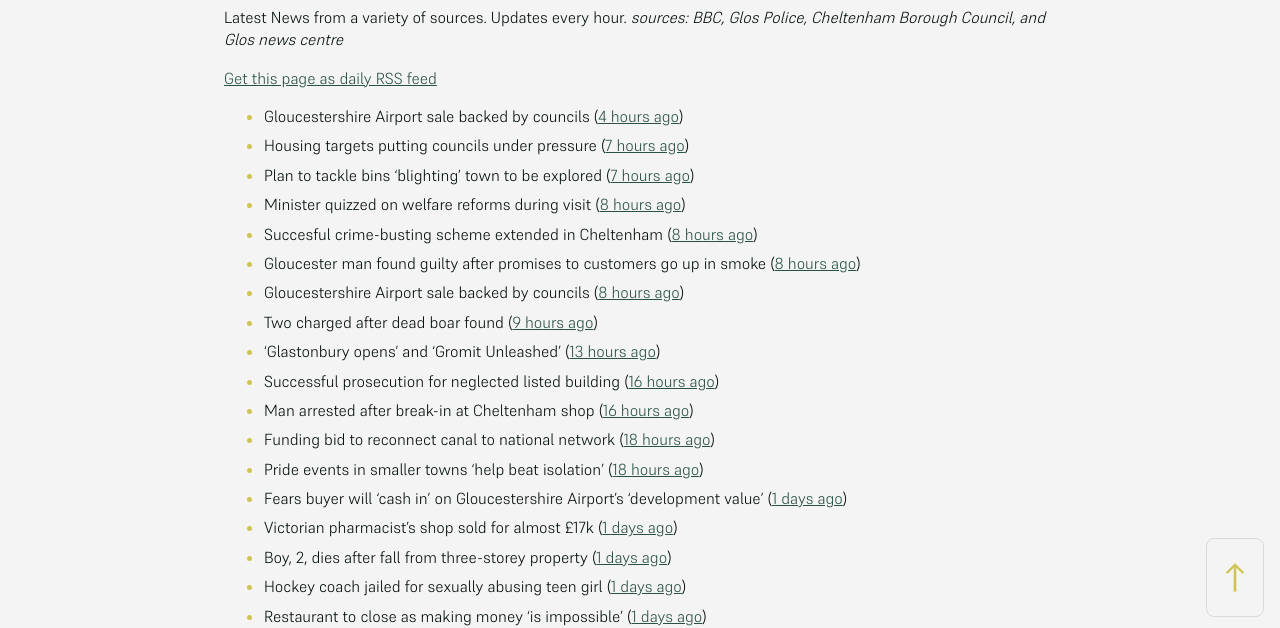
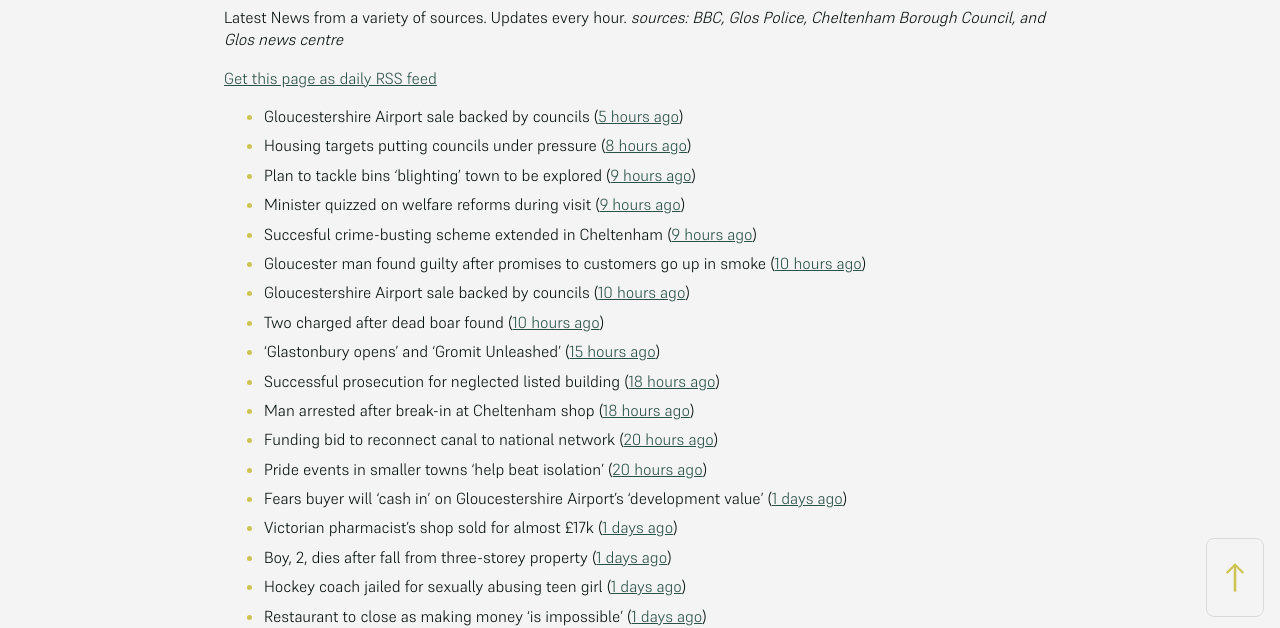
Before and after one commit to mat-0/cheltenham-open-data, a Jekyll site: the page built from _pages/news.md, in a window 1280 px wide. Shown: the part 267-895 px from the top of the page. Built offline with Jekyll 4.4.1, drawn with Linux system fonts in a browser that asks for light colours.

Commit message:
Updated 2025-06-27 01:24:32

```diff
--- a/_pages/news.md
+++ b/_pages/news.md
@@ -12,19 +12,19 @@ _sources: BBC, Glos Police, Cheltenham Borough Council, and Glos news centre_
 [Get this page as daily RSS feed](/daily.rss)
 
 <!-- news_marker starts -->
-- Gloucestershire Airport sale backed by councils ([4 hours ago](https://gloucesternewscentre.co.uk/gloucestershire-airport-sale-backed-by-councils/))
-- Housing targets putting councils under pressure ([7 hours ago](https://www.bbc.com/news/articles/c3en9q19k03o))
-- Plan to tackle bins 'blighting' town to be explored ([7 hours ago](https://www.bbc.com/news/articles/c98j40dy0mlo))
-- Minister quizzed on welfare reforms during visit ([8 hours ago](https://www.bbc.com/news/articles/cd6g58we454o))
-- Succesful crime-busting scheme extended in Cheltenham ([8 hours ago](https://gloucesternewscentre.co.uk/succesful-crime-busting-scheme-extended-in-cheltenham/))
-- Gloucester man found guilty after promises to customers go up in smoke ([8 hours ago](https://gloucesternewscentre.co.uk/gloucester-man-found-guilty-after-promises-to-customers-go-up-in-smoke/))
-- Gloucestershire Airport sale backed by councils ([8 hours ago](https://www.cheltenham.gov.uk/news/article/3024/gloucestershire_airport_sale_backed_by_councils))
-- Two charged after dead boar found ([9 hours ago](https://www.bbc.com/news/articles/cwykjzgjyrno))
-- 'Glastonbury opens' and 'Gromit Unleashed' ([13 hours ago](https://www.bbc.com/news/articles/cx2g8xvd4qdo))
-- Successful prosecution for neglected listed building ([16 hours ago](https://gloucesternewscentre.co.uk/successful-prosecution-for-neglected-listed-building/))
-- Man arrested after break-in at Cheltenham shop ([16 hours ago](https://gloucesternewscentre.co.uk/man-arrested-after-break-in-at-cheltenham-shop/))
-- Funding bid to reconnect canal to national network ([18 hours ago](https://www.bbc.com/news/articles/cgmw1werzneo))
-- Pride events in smaller towns 'help beat isolation' ([18 hours ago](https://www.bbc.com/news/articles/c24v5vqj8dro))
+- Gloucestershire Airport sale backed by councils ([5 hours ago](https://gloucesternewscentre.co.uk/gloucestershire-airport-sale-backed-by-councils/))
+- Housing targets putting councils under pressure ([8 hours ago](https://www.bbc.com/news/articles/c3en9q19k03o))
+- Plan to tackle bins 'blighting' town to be explored ([9 hours ago](https://www.bbc.com/news/articles/c98j40dy0mlo))
+- Minister quizzed on welfare reforms during visit ([9 hours ago](https://www.bbc.com/news/articles/cd6g58we454o))
+- Succesful crime-busting scheme extended in Cheltenham ([9 hours ago](https://gloucesternewscentre.co.uk/succesful-crime-busting-scheme-extended-in-cheltenham/))
+- Gloucester man found guilty after promises to customers go up in smoke ([10 hours ago](https://gloucesternewscentre.co.uk/gloucester-man-found-guilty-after-promises-to-customers-go-up-in-smoke/))
+- Gloucestershire Airport sale backed by councils ([10 hours ago](https://www.cheltenham.gov.uk/news/article/3024/gloucestershire_airport_sale_backed_by_councils))
+- Two charged after dead boar found ([10 hours ago](https://www.bbc.com/news/articles/cwykjzgjyrno))
+- 'Glastonbury opens' and 'Gromit Unleashed' ([15 hours ago](https://www.bbc.com/news/articles/cx2g8xvd4qdo))
+- Successful prosecution for neglected listed building ([18 hours ago](https://gloucesternewscentre.co.uk/successful-prosecution-for-neglected-listed-building/))
+- Man arrested after break-in at Cheltenham shop ([18 hours ago](https://gloucesternewscentre.co.uk/man-arrested-after-break-in-at-cheltenham-shop/))
+- Funding bid to reconnect canal to national network ([20 hours ago](https://www.bbc.com/news/articles/cgmw1werzneo))
+- Pride events in smaller towns 'help beat isolation' ([20 hours ago](https://www.bbc.com/news/articles/c24v5vqj8dro))
 - Fears buyer will ‘cash in’ on Gloucestershire Airport’s ‘development value’ ([1 days ago](https://gloucesternewscentre.co.uk/fears-buyer-will-cash-in-on-gloucestershire-airports-development-value/))
 - Victorian pharmacist's shop sold for almost £17k ([1 days ago](https://www.bbc.com/news/articles/c3w41xw4ygwo))
 - Boy, 2, dies after fall from three-storey property ([1 days ago](https://www.bbc.com/news/articles/crmvj3p192ko))
```
Also changed, not shown: _data/flood.json (+5 -27 lines), _pages/terrorism.md (+1 -1 lines), index.md (+5 -5 lines).
